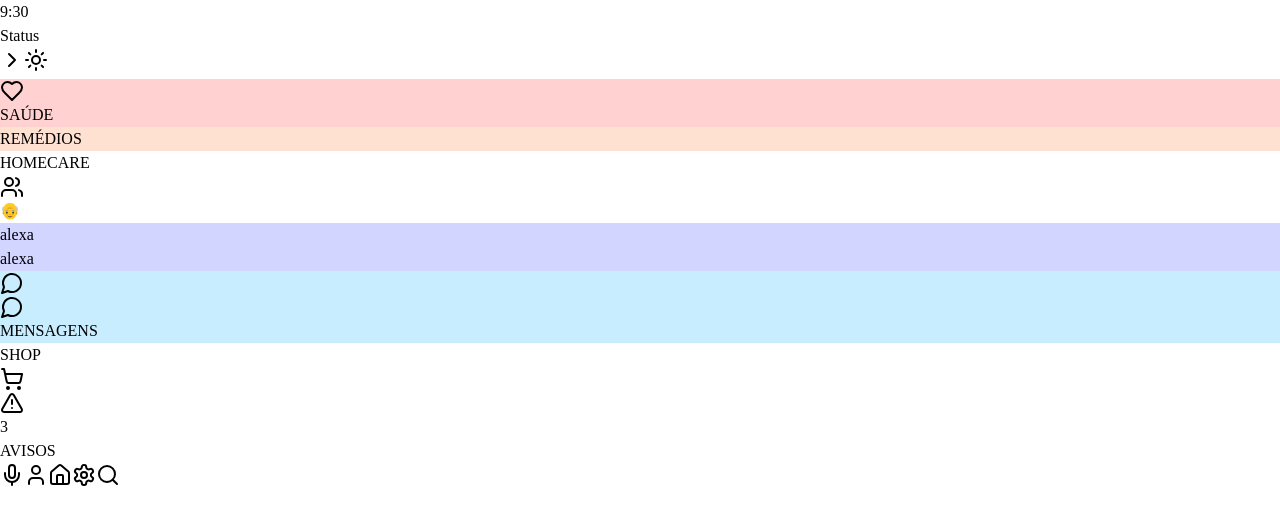
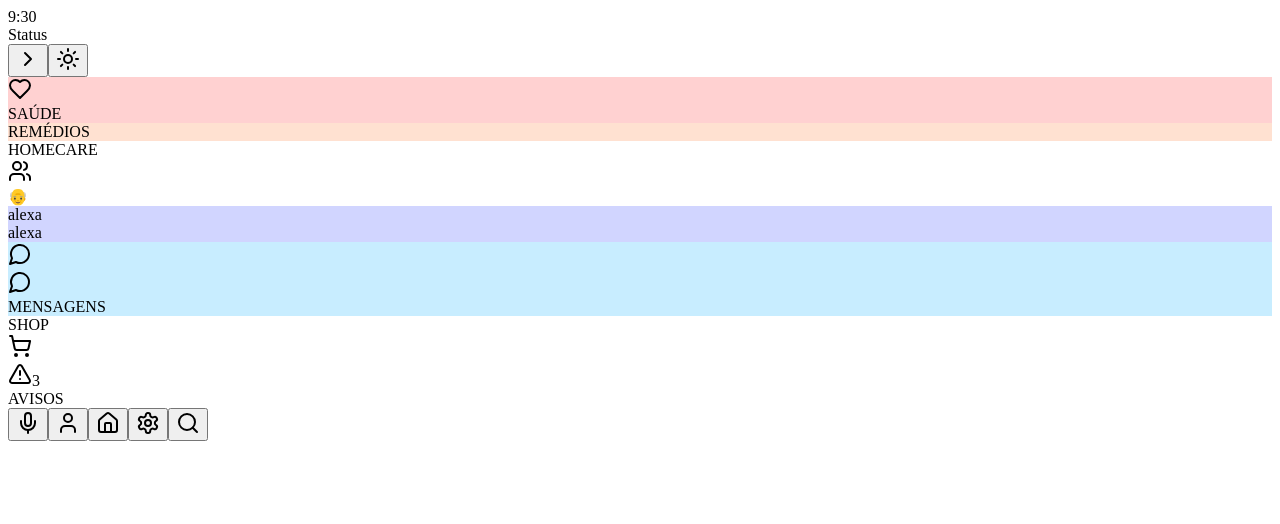
Before and after one commit to MixuriM/Prototipo-Elder-App, a React (Vite) app: page / in a window 1280 px wide. Shown: the top 524 px of the page. Built offline with nearby package versions, Linux system fonts and the light colour scheme.

Commit message:
Uncomment Tailwind CSS imports in index.css

```diff
--- a/src/index.css
+++ b/src/index.css
@@ -1,4 +1,7 @@
-@import "tailwindcss";
+/*@import "tailwindcss";*/
+@tailwind base;
+@tailwind components;
+@tailwind utilities;
 
 @theme {
   --font-sans: "Inter", ui-sans-serif, system-ui, sans-serif;
```
